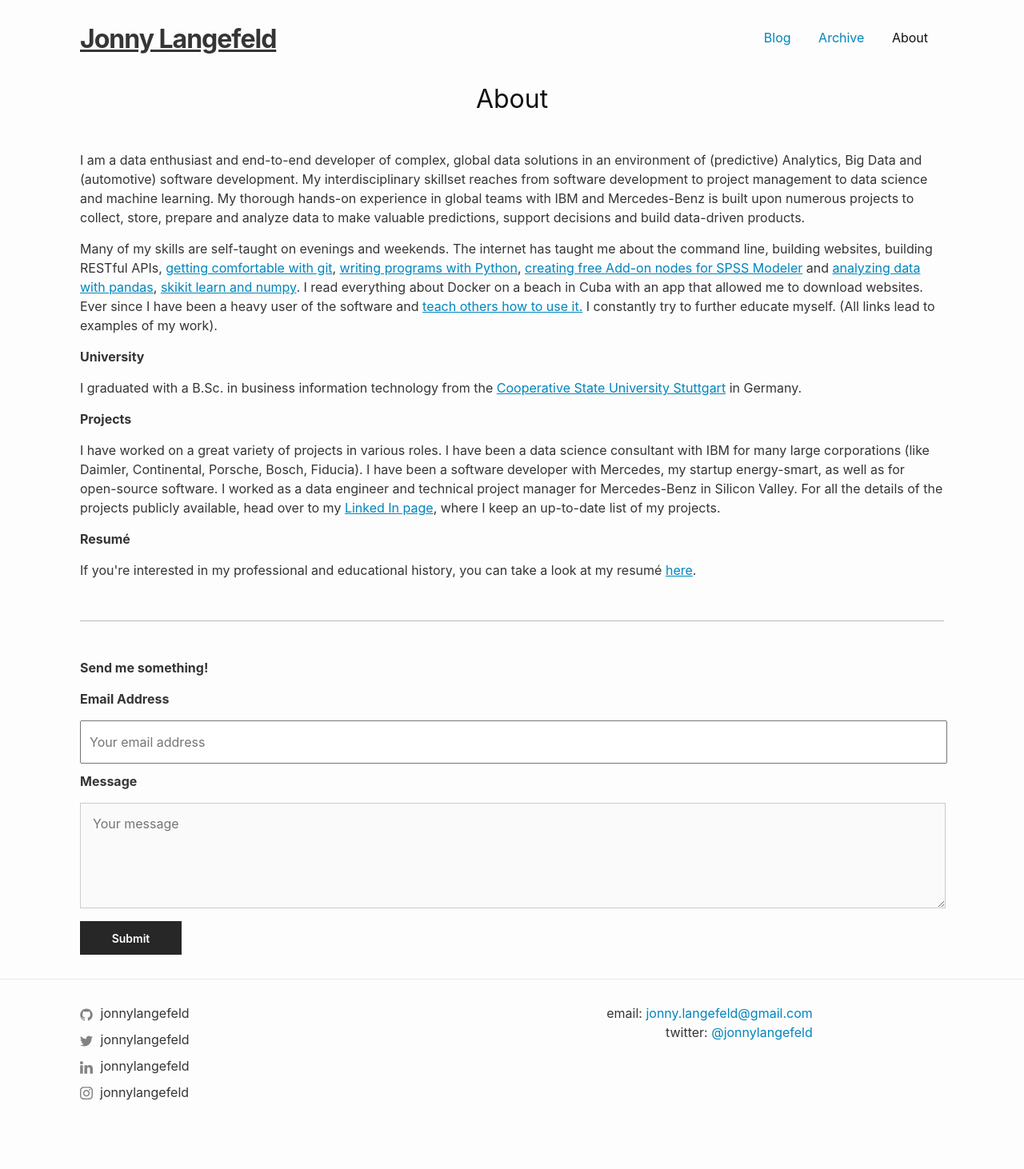
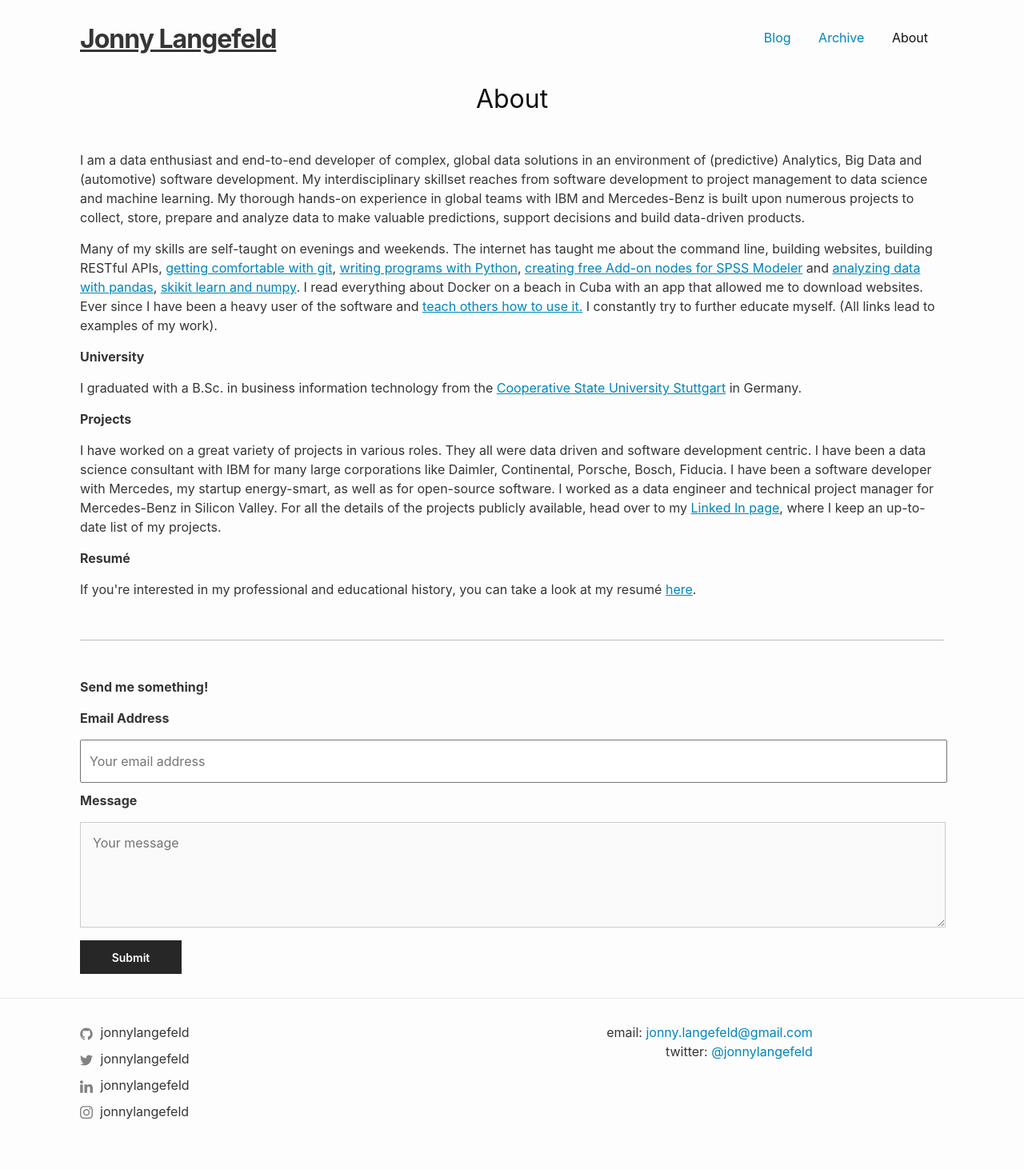
Before and after one commit to jonnylangefeld/jonnylangefeld.com, a Jekyll site: the page built from about.md, in a window 1280 px wide. Shown: the whole page at 80% size. Built offline with Jekyll 4.4.1, drawn with Linux system fonts in a browser that asks for light colours; before the commit the page ends 1438 px from its top, so only the background shows below that.

Commit message:
update about page and publish blog post

```diff
--- a/about.md
+++ b/about.md
@@ -22,7 +22,7 @@ meta: {}
 
   <p><b>Projects</b></p>
 
-  <p>I have worked on a great variety of projects in various roles. I have been a data science consultant with IBM for many large corporations (like Daimler, Continental, Porsche, Bosch, Fiducia). I have been a software developer with Mercedes, my startup energy-smart, as well as for open-source software. I worked as a data engineer and technical project manager for Mercedes-Benz in Silicon Valley. For all the details of the projects publicly available, head over to my <a href="https://www.linkedin.com/in/jonnylangefeld/" target="_blank">Linked In page</a>, where I keep an up-to-date list of my projects.</p>
+  <p>I have worked on a great variety of projects in various roles. They all were data driven and software development centric. I have been a data science consultant with IBM for many large corporations like Daimler, Continental, Porsche, Bosch, Fiducia. I have been a software developer with Mercedes, my startup energy-smart, as well as for open-source software. I worked as a data engineer and technical project manager for Mercedes-Benz in Silicon Valley. For all the details of the projects publicly available, head over to my <a href="https://www.linkedin.com/in/jonnylangefeld/" target="_blank">Linked In page</a>, where I keep an up-to-date list of my projects.</p>
 
   <p><b>Resumé</b></p>
   <p>If you're interested in my professional and educational history, you can take a look at my resumé <a href="/assets/about/Resumé Jonathan Langefeld.pdf" target="_blank">here</a>.</p>
```
